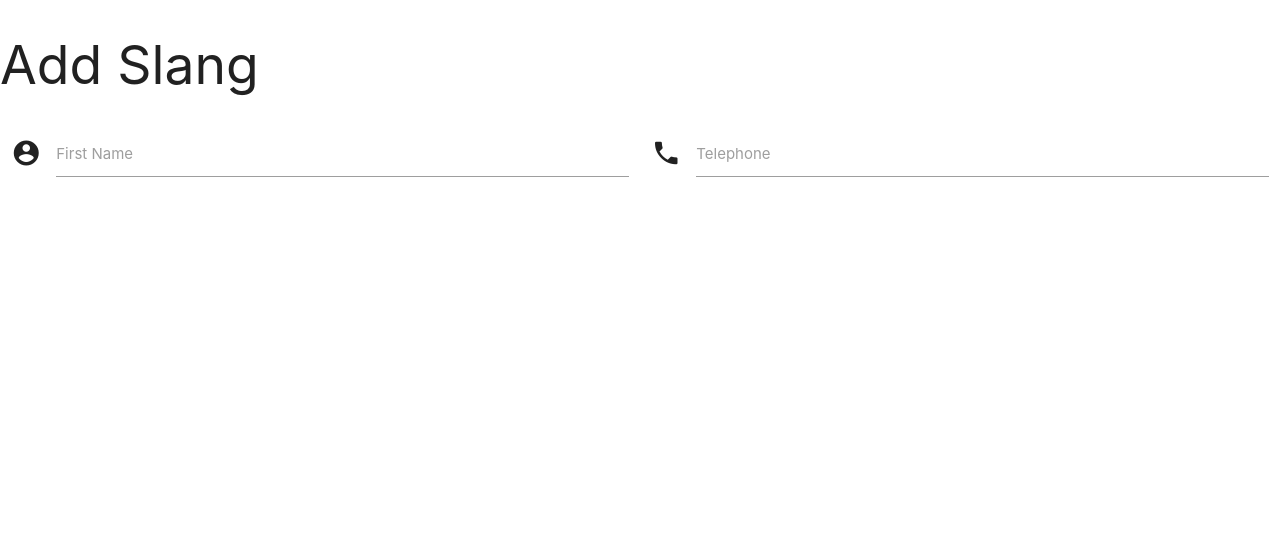
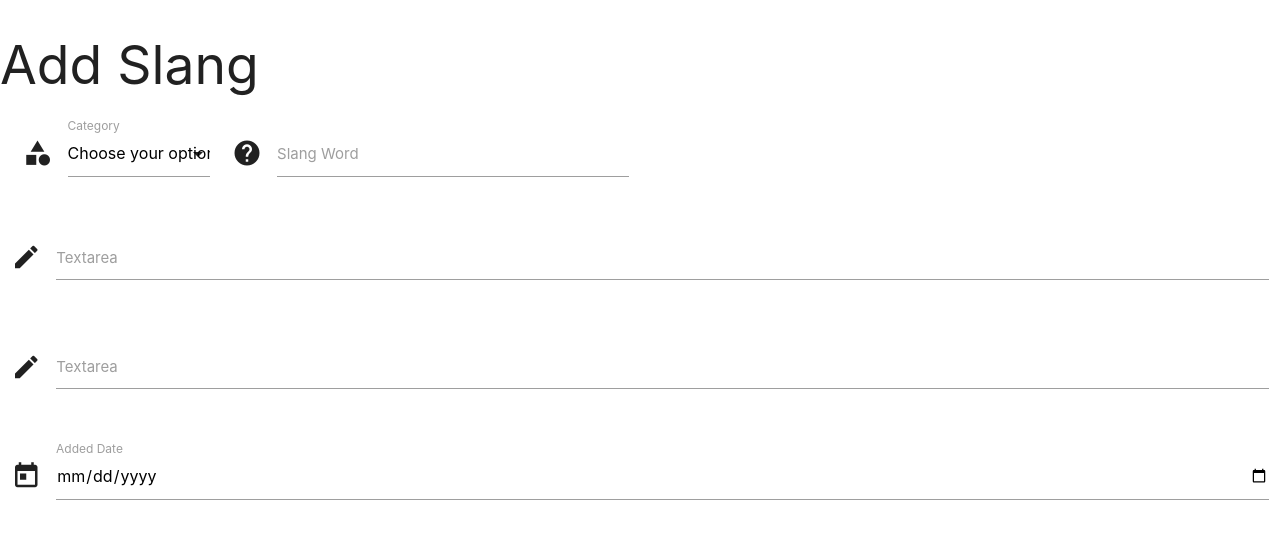
Before and after one commit to Code-Institute-Submissions/Wexford_Dictionary_Project, a Flask app: template templates/addslangwords.html in a window 1280 px wide. Shown: the top 539 px of the page. Run offline with Flask 2, Linux system fonts and the light colour scheme; the template is opened without the code that fills it, so the values that code supplies are empty; some libraries are stand-ins or nearby versions.

Commit message:
added add task html and material icons

```diff
--- a/app.py
+++ b/app.py
@@ -16,6 +16,10 @@ mongo = PyMongo(app)
 def hello ():
     return render_template("slangs.html", slangs=mongo.db.slangs.find())
 
+@app.route('/add_slang')
+def add_slang():
+        return render_template("addslangwords.html")
+
 if __name__ == "__main__":
     app.run(host=os.environ.get("IP"),
         port=(os.environ.get("PORT")),
--- a/templates/addslangwords.html
+++ b/templates/addslangwords.html
@@ -3,16 +3,41 @@
 <h2>Add Slang</h2>
   <div class="row">
     <form class="col s12">
+       <div class="input-field col s2">
+        <i class="material-icons prefix">category</i>
+    <select>
+      <option value="" disabled selected>Choose your option</option>
+      <option value="1">Option 1</option>
+      <option value="2">Option 2</option>
+      <option value="3">Option 3</option>
+    </select>
+    <label>Category</label>
+  </div>
+        <div class="input-field col s4">
+        <i class="material-icons prefix">help</i>
+          <input id="last_name" type="text" class="validate">
+          <label for="last_name">Slang Word</label>
+        </div>
+      </div>
       <div class="row">
-        <div class="input-field col s6">
-          <i class="material-icons prefix">account_circle</i>
-          <input id="icon_prefix" type="text" class="validate">
-          <label for="icon_prefix">First Name</label>
+        <div class="input-field col s12">
+        <i class="material-icons prefix">mode_edit</i>
+            <textarea id="textarea2" class="materialize-textarea" data-length="120"></textarea>
+            <label for="textarea2">Textarea</label>
         </div>
-        <div class="input-field col s6">
-          <i class="material-icons prefix">phone</i>
-          <input id="icon_telephone" type="tel" class="validate">
-          <label for="icon_telephone">Telephone</label>
+      </div>
+      <div class="row">
+        <div class="input-field col s12">
+        <i class="material-icons prefix">mode_edit</i>
+            <textarea id="textarea2" class="materialize-textarea" data-length="120"></textarea>
+            <label for="textarea2">Textarea</label>
+        </div>
+      </div>
+      <div class="row">
+        <div class="input-field col s12">
+        <i class="material-icons prefix">today</i>
+          <input id="email" type="date" class="validate">
+          <label for="email">Added Date</label>
         </div>
       </div>
     </form>
--- a/templates/base.html
+++ b/templates/base.html
@@ -19,5 +19,19 @@
     $('.collapsible').collapsible();
   });
   </script>
+<script type="text/javascript">
+   $(document).ready(function(){
+    $('select').formSelect();
+  });
+  </script>
+<script type="text/javascript">
+   $(document).ready(function() {
+    $('input#input_text, textarea#textarea2').characterCounter();
+  });
+  </script>
+
+
+
+
 </body>
 </html>
```
